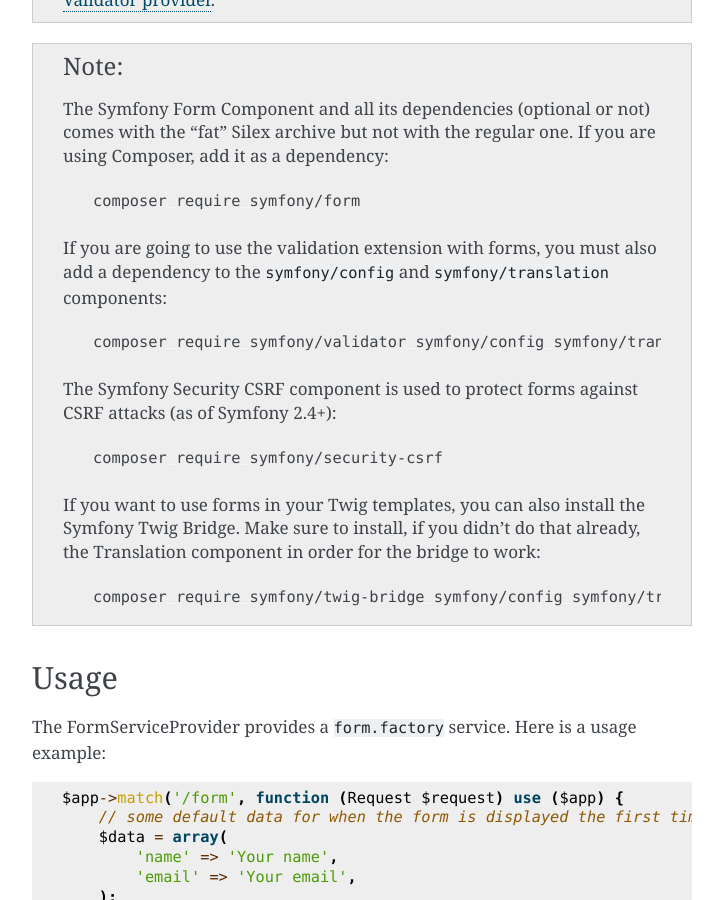
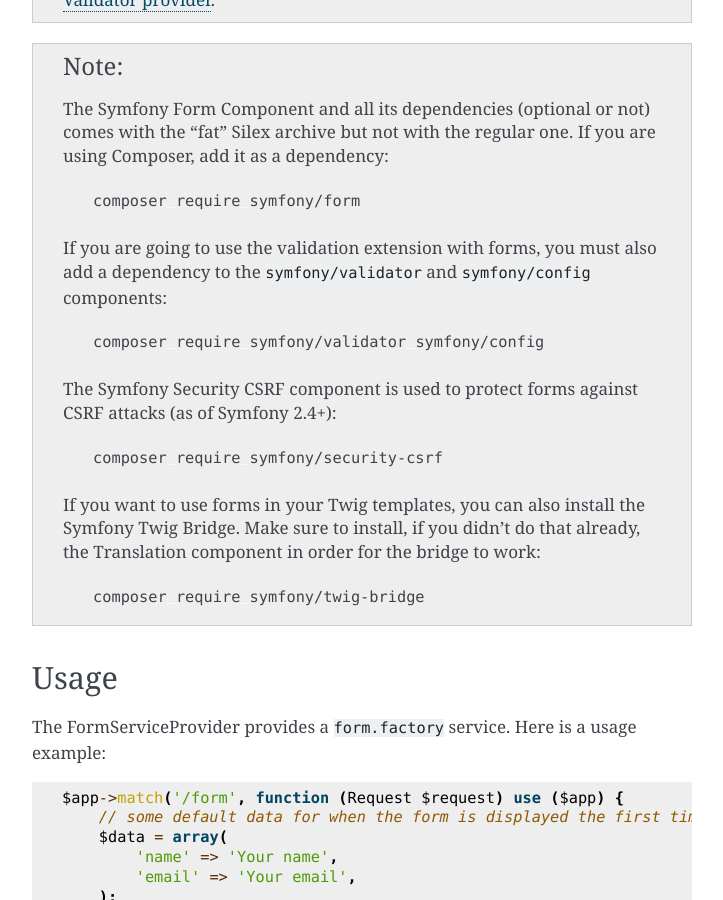
Before and after one commit to silexphp/Silex, a Sphinx documentation site: the page built from doc/providers/form.rst, in a window 1280 px wide and 900 px high, scrolled down 868 px. Shown: the whole window, without its empty margins (388-1111 px from the left). Built offline with Sphinx 7.4.7, drawn with Linux system fonts in a browser that asks for light colours.

Commit message:
Update form.rst

```diff
--- a/doc/providers/form.rst
+++ b/doc/providers/form.rst
@@ -53,12 +53,12 @@
         composer require symfony/form
 
     If you are going to use the validation extension with forms, you must also
-    add a dependency to the ``symfony/config`` and ``symfony/translation``
+    add a dependency to the ``symfony/validator`` and ``symfony/config``
     components:
 
     .. code-block:: bash
 
-        composer require symfony/validator symfony/config symfony/translation
+        composer require symfony/validator symfony/config
 
     The Symfony Security CSRF component is used to protect forms against CSRF
     attacks (as of Symfony 2.4+):
@@ -73,7 +73,7 @@
 
     .. code-block:: bash
 
-        composer require symfony/twig-bridge symfony/config symfony/translation
+        composer require symfony/twig-bridge
 
 Usage
 -----
```
